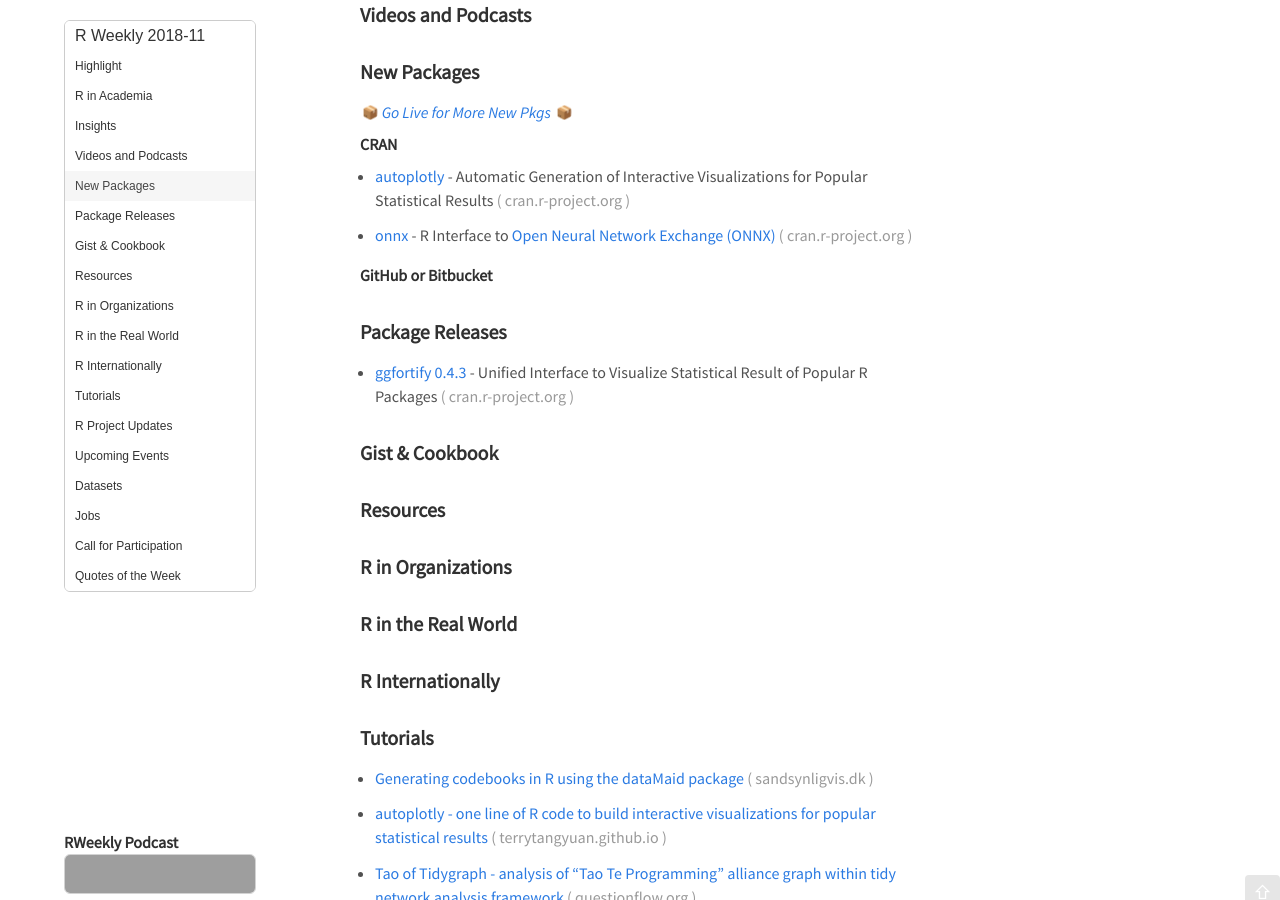
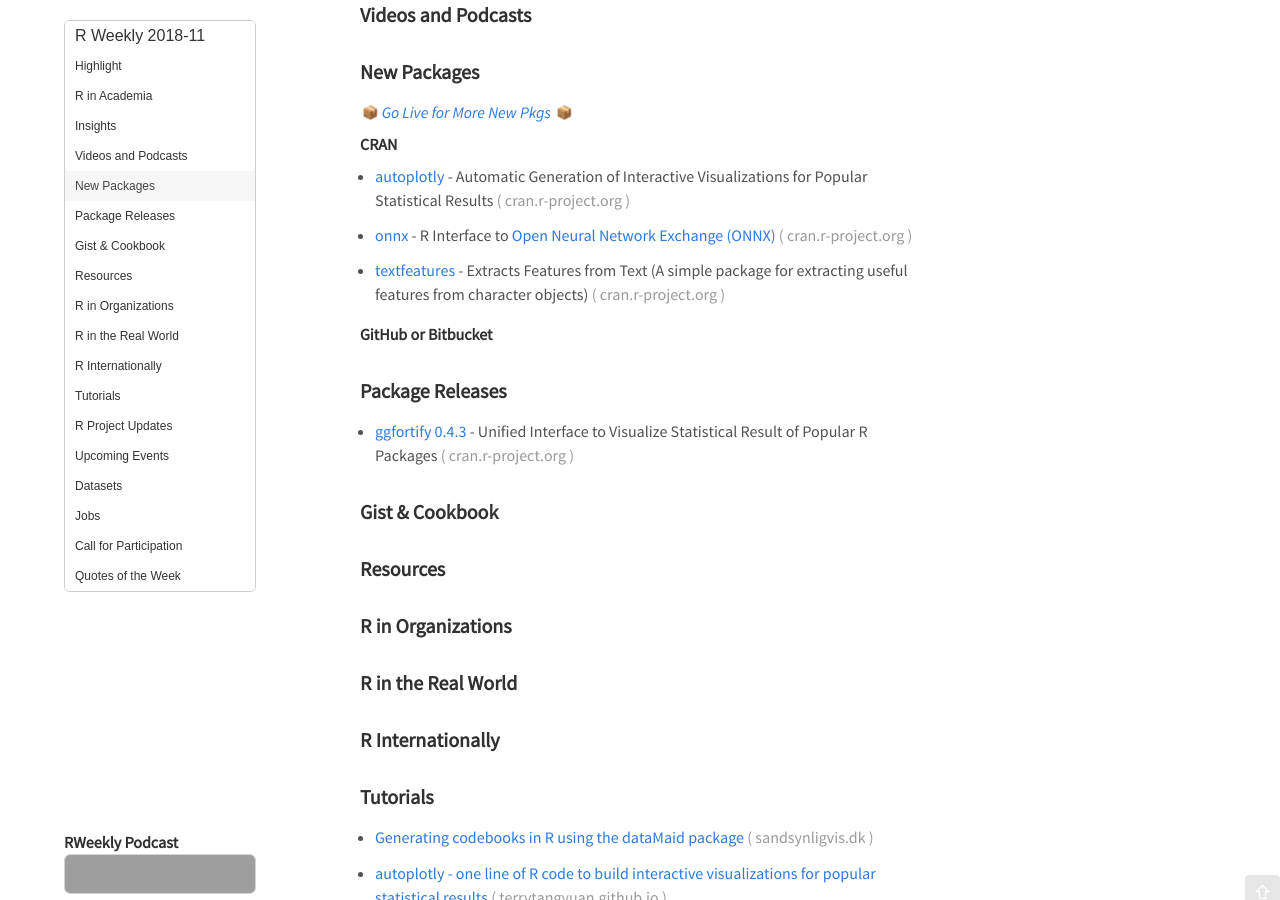
Before and after one commit to rweekly/rweekly.org, a Jekyll site: the page built from draft.md, in a window 1280 px wide and 900 px high, scrolled down 405 px. Built offline with Jekyll 4.4.1, drawn with Linux system fonts in a browser that asks for light colours; emoji names are drawn with the system emoji font; comment, search, counter and statistics services are not loaded; grey boxes are pictures that could not be loaded.

Commit message:
update draft
added entry for new textfeatures package

```diff
--- a/draft.md
+++ b/draft.md
@@ -31,6 +31,8 @@ Release Date: 2018-3-12
 
 * [autoplotly](https://CRAN.R-project.org/package=autoplotly) - Automatic Generation of Interactive Visualizations for Popular Statistical Results
 * [onnx](https://CRAN.R-project.org/package=onnx) - R Interface to [Open Neural Network Exchange (ONNX)](https://onnx.ai/)
+* [textfeatures](https://cran.r-project.org/package=textfeatures) - Extracts Features from Text (A simple package for extracting useful features from character objects)
+
 
 **GitHub or Bitbucket**
 
```
